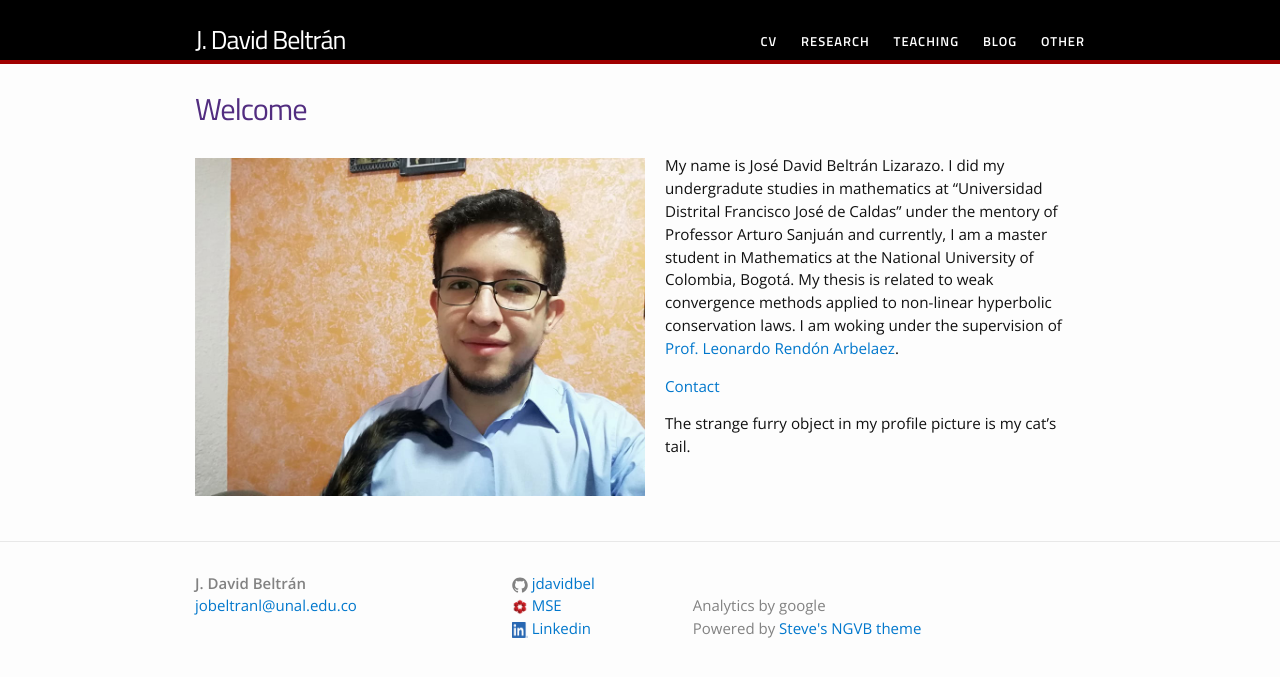
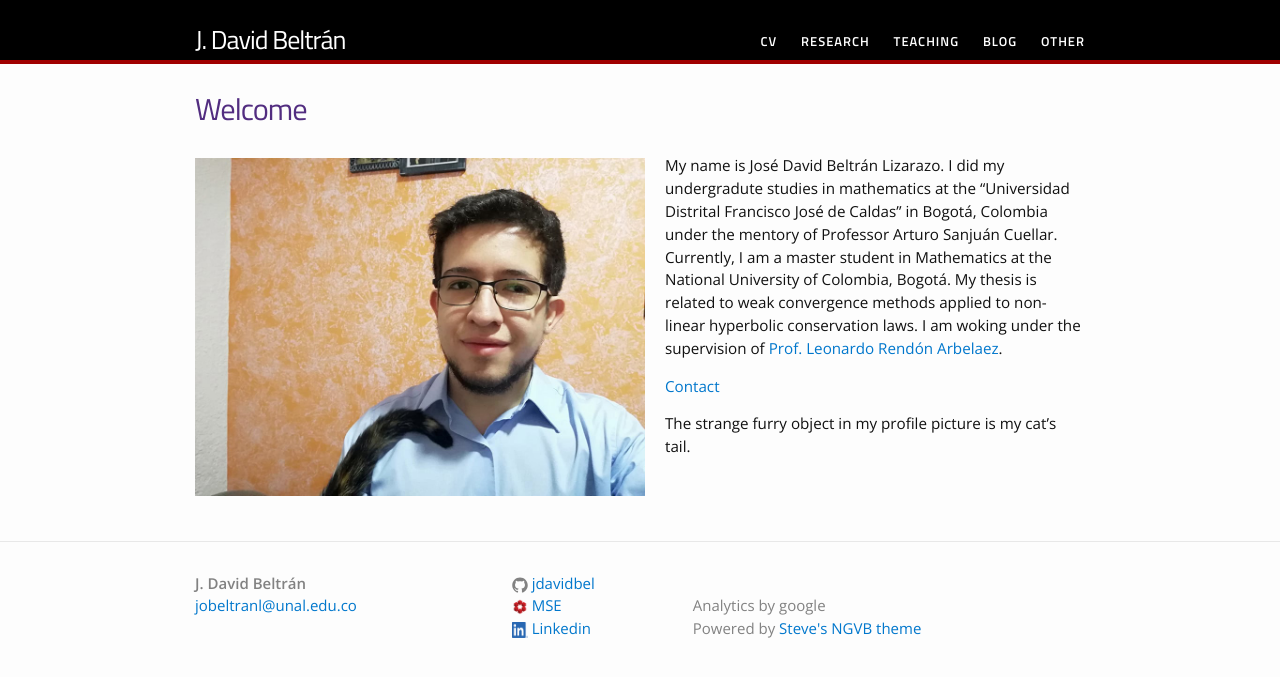
Before and after one commit to jdavidbel/jdavidbel.github.io, a Jekyll site: the page built from index.md, in a window 1280 px wide. Shown: the top 677 px of the page. Built offline with Jekyll 4.4.1, drawn with Linux system fonts in a browser that asks for light colours.

Commit message:
correcciones

```diff
--- a/index.md
+++ b/index.md
@@ -6,7 +6,7 @@ permalink: /
 {% include image.html url="images/photo1.jpg" caption="" width="450px" align="left" %}
 
 My name is José David Beltrán Lizarazo.
-I did my undergradute studies in mathematics at "Universidad Distrital Francisco José de Caldas" under the mentory of Professor Arturo Sanjuán and currently, I am a master student in Mathematics at the National University of Colombia, Bogotá.
+I did my undergradute studies in mathematics at the "Universidad Distrital Francisco José de Caldas" in Bogotá, Colombia under the mentory of Professor Arturo Sanjuán Cuellar. Currently, I am a master student in Mathematics at the National University of Colombia, Bogotá.
 My thesis is related to weak convergence methods applied to non-linear hyperbolic conservation laws. I am woking under the supervision of [Prof. Leonardo Rendón Arbelaez](https://scholar.google.com/citations?user=5U0ZQxcAAAAJ&hl=es).
 
 
```
